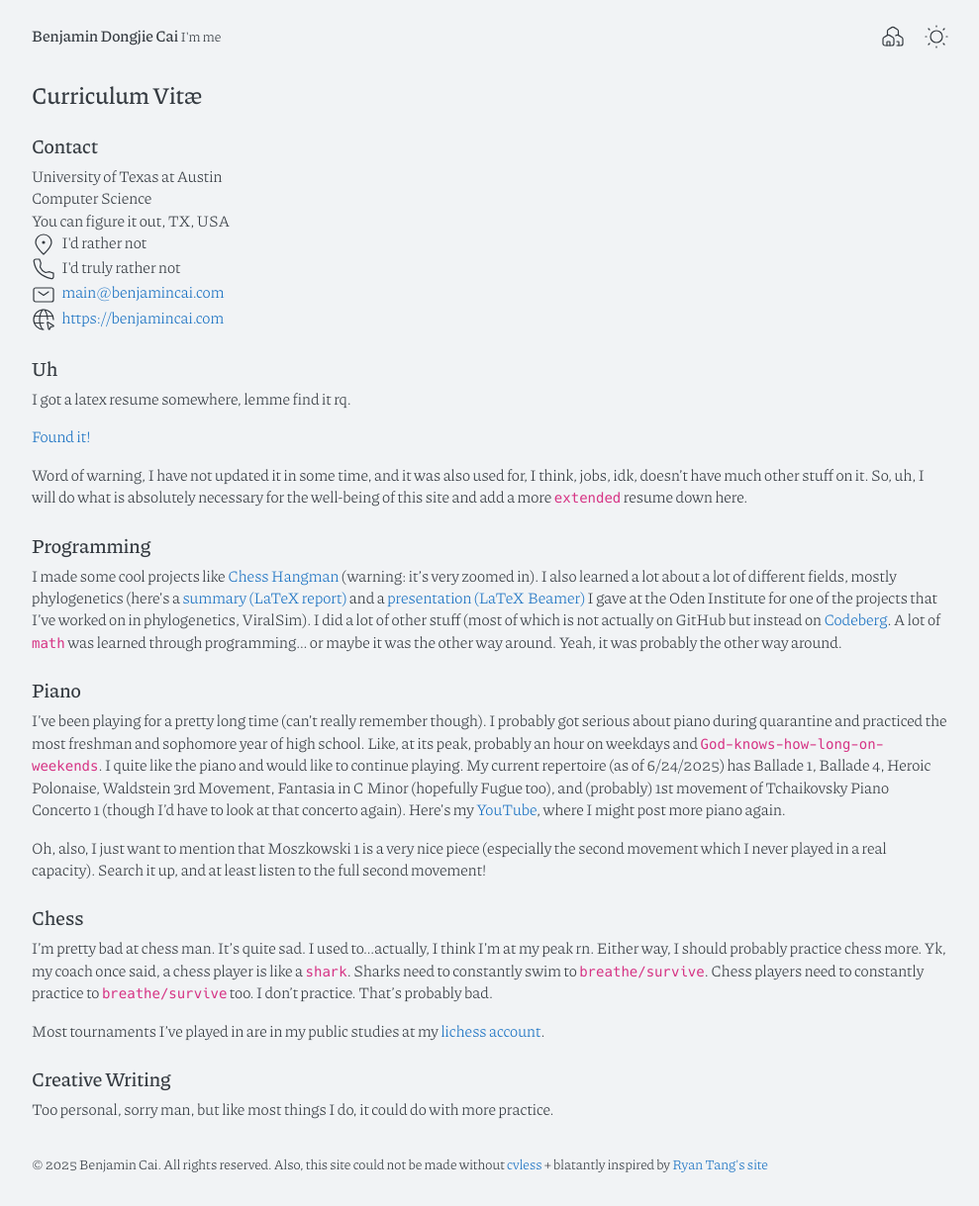
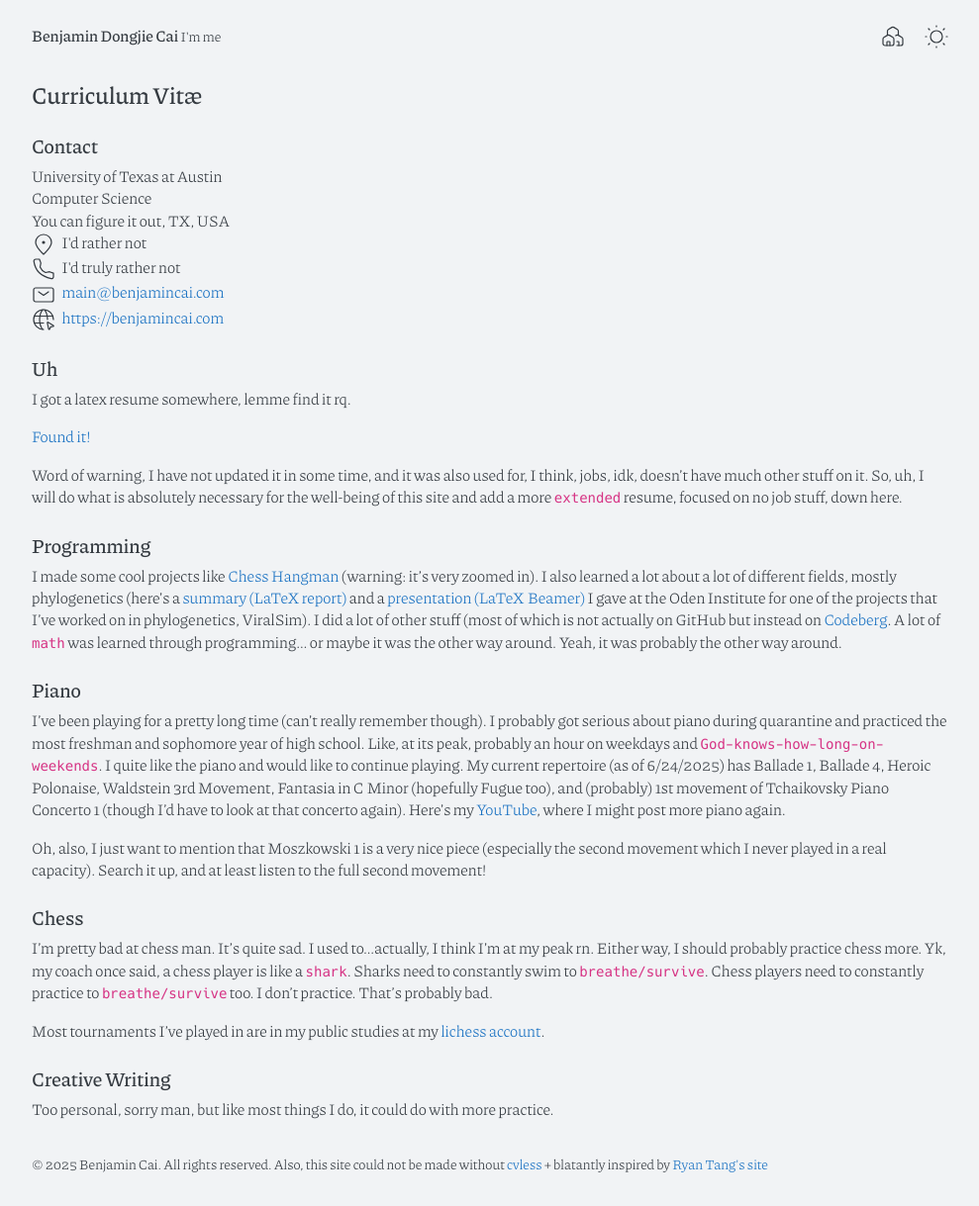
Before and after one commit to melthorm/melthorm.github.io, a Jekyll site: the page built from cv.md, in a window 1280 px wide. Shown: the whole page at 99% size, without its empty margins (145-1134 px from the left). Built offline with Jekyll 4.4.1, drawn with Linux system fonts in a browser that asks for light colours; some of the changed lines change nothing that is shown.

Commit message:
404.md fix

```diff
--- a/_layouts/default.html
+++ b/_layouts/default.html
@@ -20,8 +20,9 @@
   <script src="{{ '/assets/js/darkmode.js' | prepend: site.url }}"></script>
   {% endif %}
   {% if page.title == "Home" or page.title == "404" %}
-  <script src="assets/js/particles.min.js"></script>
-  <script src="assets/js/main.js"></script>
+<script src="/assets/js/particles.min.js"></script>
+<script src="/assets/js/main.js"></script>
+
   {% endif %}
 </body>
 
--- a/cv.md
+++ b/cv.md
@@ -14,7 +14,7 @@
 
 <a href="/assets/files/2_Page_Resume.pdf" target="_blank">Found it!</a>
 
-Word of warning, I have not updated it in some time, and it was also used for, I think, jobs, idk, doesn't have much other stuff on it. So, uh, I will do what is absolutely necessary for the well-being of this site and add a more `extended` resume down here.
+Word of warning, I have not updated it in some time, and it was also used for, I think, jobs, idk, doesn't have much other stuff on it. So, uh, I will do what is absolutely necessary for the well-being of this site and add a more `extended` resume, focused on no job stuff, down here.
 
 ## Programming
 I made some cool projects like <a href="/webProjects/chessHangman/index.html" target="_blank">Chess Hangman</a> (warning: it's very zoomed in). I also learned a lot about a lot of different fields, mostly phylogenetics (here's a <a href="/assets/files/ViralSim_Report.pdf" target="_blank">summary (LaTeX report)</a> and a <a href="/assets/files/BenjaminCai_Oden_Presentation.pdf" target="_blank">presentation (LaTeX Beamer)</a> I gave at the Oden Institute for one of the projects that I've worked on in phylogenetics, ViralSim). I did a lot of other stuff (most of which is not actually on GitHub but instead on <a href="https://codeberg.org/melthorm" target="_blank">Codeberg</a>. A lot of `math` was learned through programming... or maybe it was the other way around. Yeah, it was probably the other way around.
```
